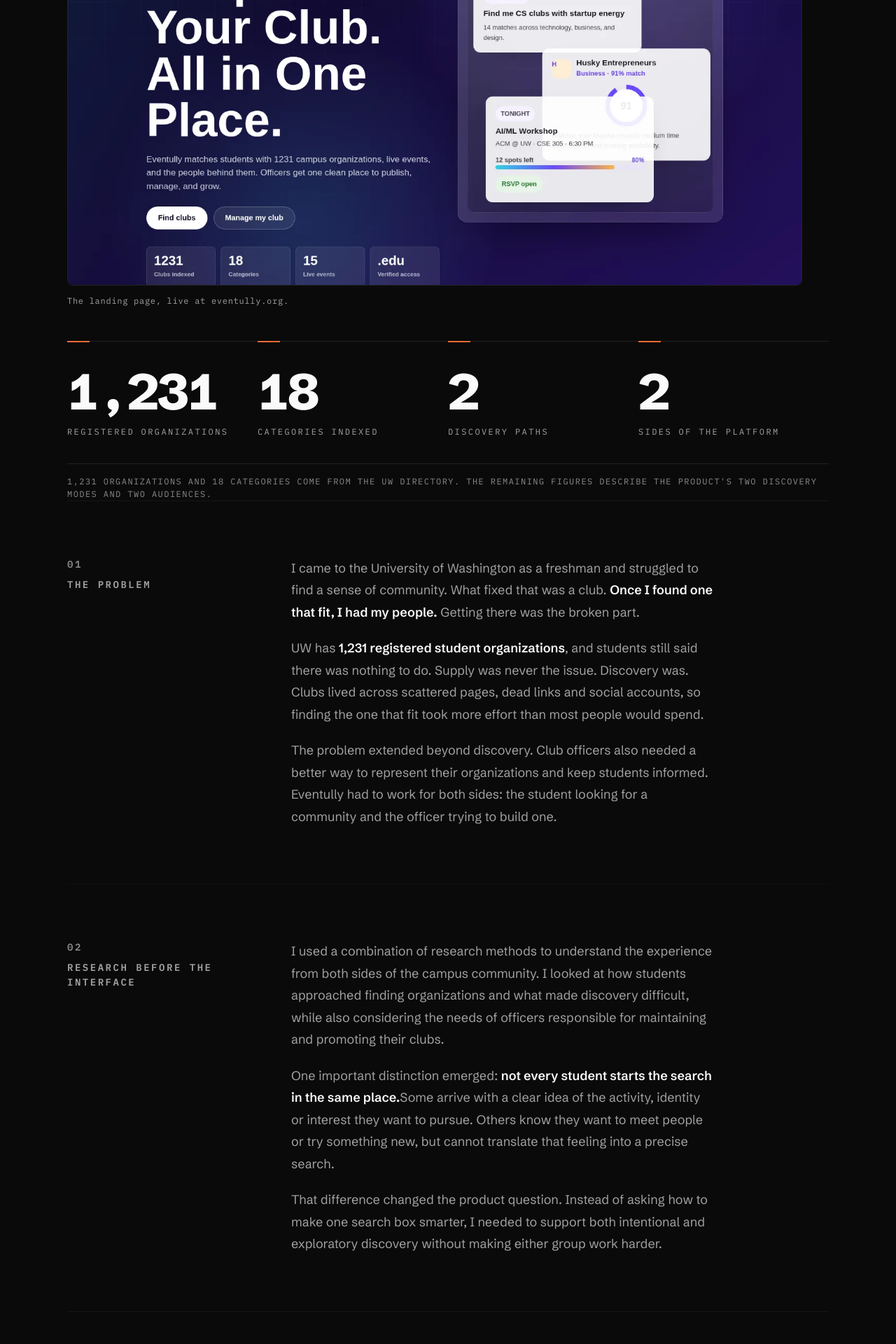
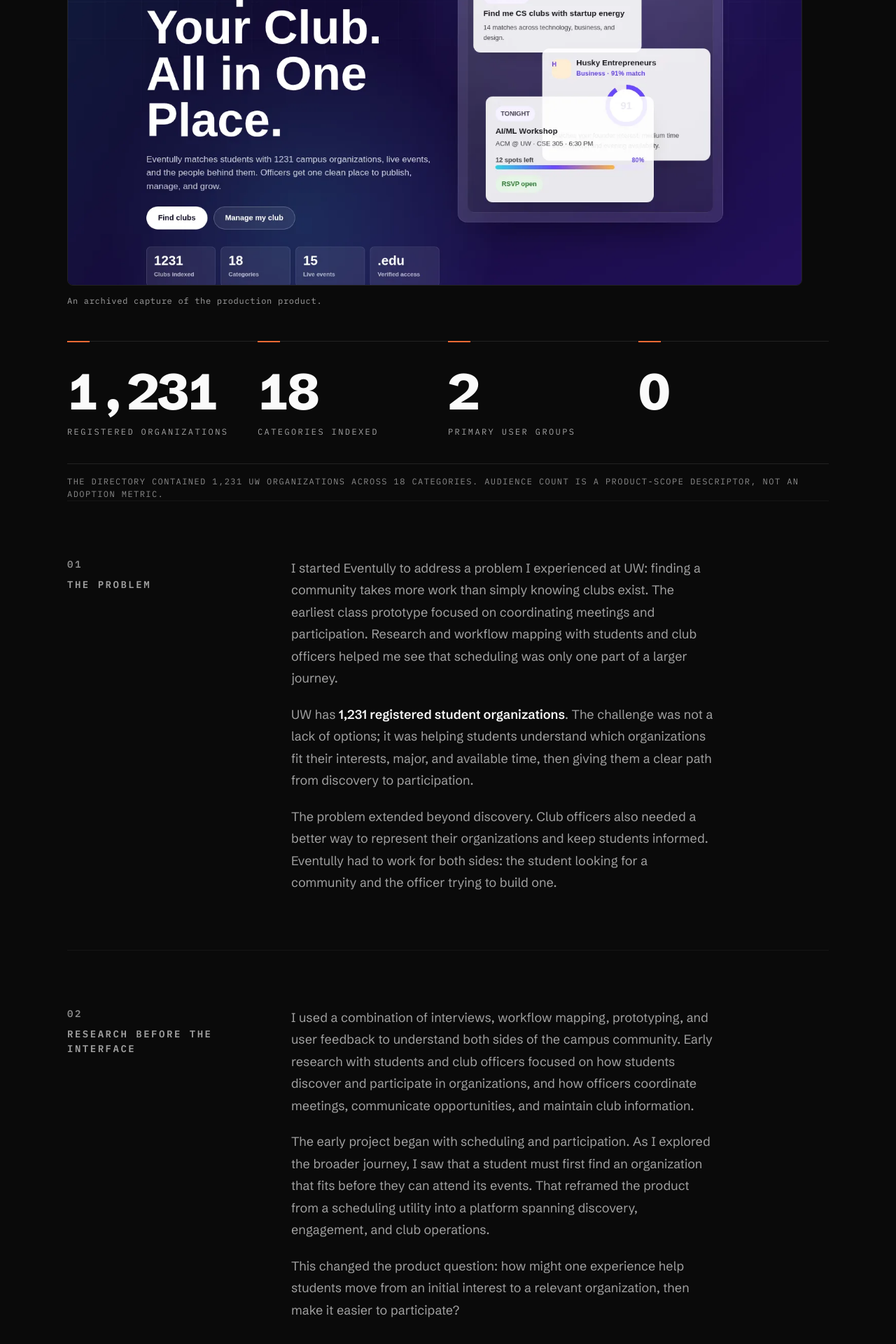
Before and after one commit to cooluj/Portfolio, a React (Vite) app: page /work/eventully in a window 1280 px wide. Shown: the part 860-2780 px from the top of the page at 70% size. Built offline with nearby package versions, Linux system fonts and the light colour scheme.

Commit message:
Align Eventully case study with production product

```diff
--- a/src/pages/Eventully.tsx
+++ b/src/pages/Eventully.tsx
@@ -8,12 +8,12 @@ const img = (name: string) => `${import.meta.env.BASE_URL}images/${name}`;
 const STATS: { n: number; label: string }[] = [
   { n: 1231, label: 'registered organizations' },
   { n: 18, label: 'categories indexed' },
-  { n: 2, label: 'discovery paths' },
-  { n: 2, label: 'sides of the platform' },
+  { n: 2, label: 'primary user groups' },
+  { n: 0, label: ' ' },
 ];
 
 export default function Eventully() {
-  useHead('Eventully · Ujjawal Agrawal', 'A live campus platform indexing 1,231 UW student organizations in 18 categories. Designed for student discovery and club operations, with AI search and filters.');
+  useHead('Eventully · Ujjawal Agrawal', 'A campus platform for discovering and engaging with 1,231 UW student organizations across 18 categories, with personalized matching, events, and officer tools.');
   return (
     <article className="cs gutter">
       <CaseHeader
@@ -21,7 +21,7 @@ export default function Eventully() {
         lede="Supply was never the problem at UW. Discovery was."
         meta={[
           { k: 'Role', v: 'Founder, product designer and developer. Designed and built end to end.' },
-          { k: 'Status', v: <>Live at <a href="https://eventully.org" target="_blank" rel="noopener noreferrer">eventully.org</a></> },
+          { k: 'Status', v: 'Previously deployed; currently offline' },
           { k: 'Timeline', v: 'June 2024 to now' },
           { k: 'Built with', v: 'Flask and Tailwind CSS' },
         ]}
@@ -33,8 +33,8 @@ export default function Eventully() {
           w={1440}
           h={900}
           eager
-          alt="Eventully landing page: the headline Find Your People, Run Your Club, beside a preview of an AI search result and a club with a match score"
-          caption="The landing page, live at eventully.org."
+          alt="Eventully landing page: Find Your People, Run Your Club, with a preview of a club recommendation and match score"
+          caption="An archived capture of the production product."
         />
       </div>
 
@@ -48,20 +48,16 @@ export default function Eventully() {
             </li>
           ))}
         </ul>
-        <span className="stats-src mono-label">1,231 organizations and 18 categories come from the UW directory. The remaining figures describe the product's two discovery modes and two audiences.</span>
+        <span className="stats-src mono-label">The directory contained 1,231 UW organizations across 18 categories. Audience count is a product-scope descriptor, not an adoption metric.</span>
       </div>
 
       <Block n="01" title="The problem">
         <div className="prose">
           <p>
-            I came to the University of Washington as a freshman and struggled to find a sense of community.
-            What fixed that was a club. <strong>Once I found one that fit, I had my people.</strong> Getting there
-            was the broken part.
+            I started Eventully to address a problem I experienced at UW: finding a community takes more work than simply knowing clubs exist. The earliest class prototype focused on coordinating meetings and participation. Research and workflow mapping with students and club officers helped me see that scheduling was only one part of a larger journey.
           </p>
           <p>
-            UW has <strong>1,231 registered student organizations</strong>, and students still said there was
-            nothing to do. Supply was never the issue. Discovery was. Clubs lived across scattered pages, dead links
-            and social accounts, so finding the one that fit took more effort than most people would spend.
+            UW has <strong>1,231 registered student organizations</strong>. The challenge was not a lack of options; it was helping students understand which organizations fit their interests, major, and available time, then giving them a clear path from discovery to participation.
           </p>
           <p>
             The problem extended beyond discovery. Club officers also needed a better way to represent their
@@ -74,18 +70,13 @@ export default function Eventully() {
       <Block n="02" title="Research before the interface">
         <div className="prose">
           <p>
-            I used a combination of research methods to understand the experience from both sides of the campus
-            community. I looked at how students approached finding organizations and what made discovery difficult,
-            while also considering the needs of officers responsible for maintaining and promoting their clubs.
+            I used a combination of interviews, workflow mapping, prototyping, and user feedback to understand both sides of the campus community. Early research with students and club officers focused on how students discover and participate in organizations, and how officers coordinate meetings, communicate opportunities, and maintain club information.
           </p>
           <p>
-            One important distinction emerged: <strong>not every student starts the search in the same place.</strong>
-            Some arrive with a clear idea of the activity, identity or interest they want to pursue. Others know
-            they want to meet people or try something new, but cannot translate that feeling into a precise search.
+            The early project began with scheduling and participation. As I explored the broader journey, I saw that a student must first find an organization that fits before they can attend its events. That reframed the product from a scheduling utility into a platform spanning discovery, engagement, and club operations.
           </p>
           <p>
-            That difference changed the product question. Instead of asking how to make one search box smarter,
-            I needed to support both intentional and exploratory discovery without making either group work harder.
+            This changed the product question: how might one experience help students move from an initial interest to a relevant organization, then make it easier to participate?
           </p>
         </div>
       </Block>
@@ -93,9 +84,7 @@ export default function Eventully() {
       <Block n="03" title="Test the discovery model">
         <div className="prose">
           <p>
-            My first direction leaned entirely on AI: describe what you want and let the system find a club.
-            It looked simple, but it assumed students already knew how to describe what they were looking for.
-            <strong> A blank prompt created work before the product could help.</strong>
+            During exploration, I compared an AI-first prompt with a more structured discovery approach. The prompt assumed students could already articulate what they wanted. In testing, that assumption created friction for people who were still figuring out what options existed.
           </p>
         </div>
         <div className="cs-figs">
@@ -107,34 +96,26 @@ export default function Eventully() {
                 <span className="v1-mock-hint">No categories. No examples. No list.</span>
               </div>
             </div>
-            <figcaption>Version one, shown as a mock. This direction was explored, not deployed.</figcaption>
+            <figcaption>Retrospective illustration of an explored concept; this was not part of the production interface.</figcaption>
           </figure>
         </div>
         <div className="prose">
           <p>
-            I put two approaches in front of users: AI-only search and a combined experience with filters alongside
-            AI search. Testing both approaches helped expose the difference between students who wanted to narrow
-            a known interest and students who needed help exploring possibilities.
+            I tested both approaches with users. The feedback helped me understand the limits of asking students to generate a natural-language prompt before they had a clear idea of the available organizations. I treated this as comparative user testing, not a statistically controlled A/B experiment.
           </p>
           <p>
-            This was comparative user testing, not a claim of a statistically controlled A/B experiment. The
-            important outcome was qualitative: a single interaction model did not serve both discovery behaviors
-            equally well.
+            The takeaway was not that AI was inherently wrong; it was that discovery needed a lower-friction starting point and clearer structure.
           </p>
         </div>
       </Block>
 
-      <Block n="04" title="Two paths into one directory">
+      <Block n="04" title="From discovery to explainable recommendations">
         <div className="prose">
           <p>
-            I kept both approaches rather than forcing a winner. Students who know what they want can narrow the
-            directory with filters. Students who are still exploring can describe an interest in their own words
-            and use AI search to discover relevant organizations.
+            The production experience moved toward structured onboarding and interpretable recommendations. Students select interests, choose a major, and indicate their desired time commitment. They can also browse the directory through keyword search and category filters.
           </p>
           <p>
-            Both paths lead to the same directory and use a <strong>match score on each recommendation</strong>
-            to make relevance easier to understand. The goal was not to make AI the whole experience; it was to
-            give students a useful starting point, then let them judge the results.
+            The matching system ranks clubs against those preferences and provides human-readable reasons for recommendations. The goal was to reduce the effort of evaluating a large directory without presenting the score as an unquestionable answer.
           </p>
         </div>
 
@@ -151,7 +132,7 @@ export default function Eventully() {
             </li>
             <li className="border border-line rounded-md p-4">
               <span className="mono-label">Still exploring</span>
-              <p className="mt-2 text-lg leading-snug">Describe an interest</p>
+              <p className="mt-2 text-lg leading-snug">Choose interests and preferences</p>
             </li>
             <li aria-hidden="true" className="hidden md:block font-mono text-faint">&rarr;</li>
             <li className="border border-line rounded-md p-4">
@@ -162,7 +143,7 @@ export default function Eventully() {
           <div className="mt-4 rounded-md p-4" style={{ border: '1px solid var(--ember)' }}>
             <span className="mono-label" style={{ color: 'var(--fg)' }}>Shared destination</span>
             <p className="mt-2 text-lg leading-snug">
-              One campus directory, with a match score to help explain each recommendation.
+              One campus directory, with keyword search, category filters, and interpretable preference-based recommendations.
             </p>
           </div>
         </div>
@@ -173,7 +154,7 @@ export default function Eventully() {
             w={1440}
             h={900}
             alt="Eventully club directory listing 1,231 clubs, with category, status and sort filters above the results"
-            caption="The directory and filter experience: organizations narrowed by category, status and sort."
+            caption="The searchable directory, with category, status, and sort controls."
           />
         </div>
       </Block>
@@ -211,15 +192,12 @@ export default function Eventully() {
             w={1440}
             h={900}
             alt="The current Eventully landing page: Find Your People, Run Your Club, with an AI search preview and a club match score"
-            caption="Now: live at eventully.org."
+            caption="Production build: previously deployed at eventully.org."
           />
         </div>
         <div className="prose">
           <p>
-            The result is a live campus platform indexing all <strong>1,231 UW student organizations</strong>
-            across 18 categories, with two discovery paths and experiences for students and club officers.
-            The search direction was shaped by comparing approaches with users instead of assuming that a more
-            sophisticated prompt would automatically make discovery easier.
+            The production build brought together <strong>1,231 UW student organizations across 18 categories</strong>, preference-based recommendations, keyword search, category filters, memberships, saved clubs, events, RSVPs, messaging, and officer tools. The product was previously deployed at eventully.org; that hosted instance is currently offline.
           </p>
           <p>
             I do not publish usage or conversion figures that I cannot substantiate. The evidence I can show here
@@ -229,9 +207,7 @@ export default function Eventully() {
       </Block>
 
       <Reflection>
-        The AI-only version was the more impressive demo and the worse product. Testing both approaches made the
-        real problem clearer: discovery starts from different levels of certainty. The better product gives people
-        more than one way in, then brings them to the same useful directory.
+        The early prototype taught me that a compelling interaction is not necessarily the most useful one. Comparing an AI-first prompt with structured discovery helped me prioritize a more understandable path: collect a small amount of preference context, explain why organizations are recommended, and preserve direct browsing for people who already know what they want.
       </Reflection>
 
       <NextCase slug="eventully" />
```
